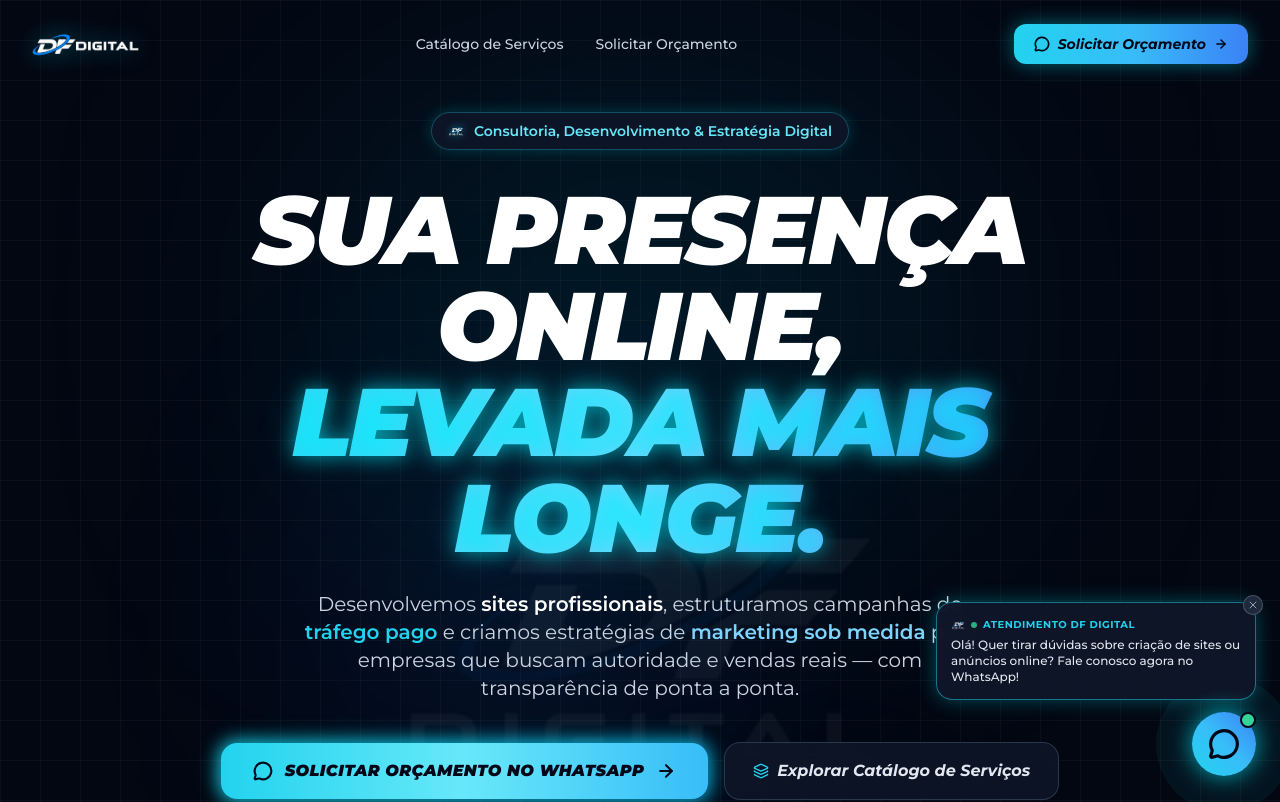
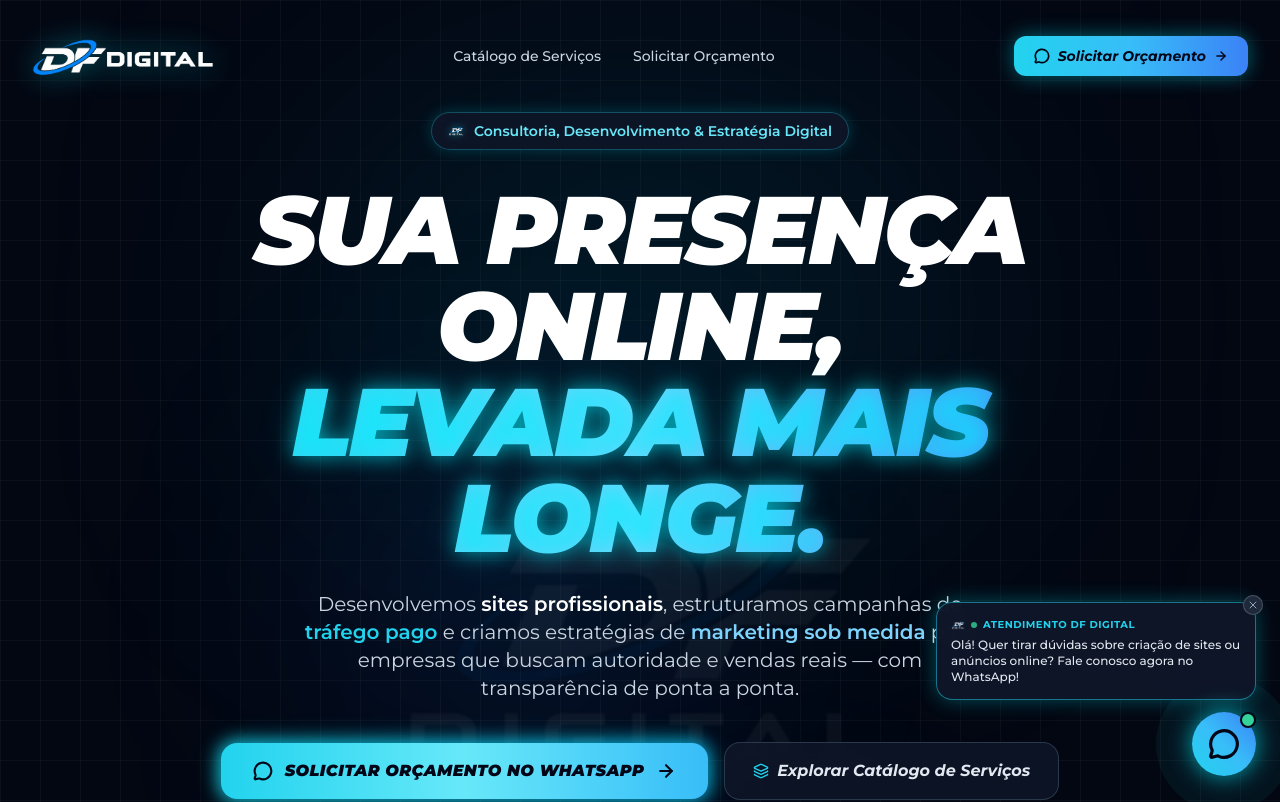
Before and after one commit to Filipe-Machado0/dfsolucoesdigital, a React (Vite) app: page / in a window 1280 px wide. Shown: the top 802 px of the page. Built offline with nearby package versions, Linux system fonts and the light colour scheme.

Commit message:
style: aumentar proporcoes da logo horizontal na Navbar, Footer e CTA

```diff
--- a/src/components/FinalCTA.jsx
+++ b/src/components/FinalCTA.jsx
@@ -41,7 +41,7 @@ export default function FinalCTA() {
                 <img
                   src="/logo-horizontal-white.png"
                   alt="DF Digital - Soluções Digitais"
-                  className="h-9 sm:h-10 w-auto object-contain filter drop-shadow-[0_0_12px_rgba(0,240,255,0.4)]"
+                  className="h-12 sm:h-14 md:h-16 w-auto object-contain filter drop-shadow-[0_0_15px_rgba(0,240,255,0.4)]"
                 />
               </div>
 
--- a/src/components/Footer.jsx
+++ b/src/components/Footer.jsx
@@ -18,7 +18,7 @@ export default function Footer() {
               <img
                 src="/logo-horizontal-white.png"
                 alt="DF Digital - Soluções Digitais"
-                className="h-10 sm:h-11 w-auto object-contain filter drop-shadow-[0_0_12px_rgba(0,240,255,0.35)]"
+                className="h-12 sm:h-14 md:h-16 w-auto object-contain filter drop-shadow-[0_0_12px_rgba(0,240,255,0.35)]"
               />
             </div>
 
--- a/src/components/Navbar.jsx
+++ b/src/components/Navbar.jsx
@@ -31,11 +31,11 @@ export default function Navbar() {
       <div className="max-w-7xl mx-auto px-4 sm:px-6 lg:px-8">
         <div className="flex items-center justify-between">
           {/* Logo Oficial Horizontal */}
-          <a href="#" className="flex items-center group py-1">
+          <a href="#" className="flex items-center group py-0.5">
             <img
               src="/logo-horizontal-white.png"
               alt="DF Digital - Soluções Digitais"
-              className="h-8 sm:h-9 md:h-10 w-auto object-contain filter drop-shadow-[0_0_12px_rgba(0,240,255,0.4)] group-hover:drop-shadow-[0_0_20px_rgba(0,240,255,0.7)] group-hover:scale-[1.02] transition-all duration-300"
+              className="h-11 sm:h-12 md:h-14 lg:h-[68px] w-auto object-contain filter drop-shadow-[0_0_15px_rgba(0,240,255,0.45)] group-hover:drop-shadow-[0_0_25px_rgba(0,240,255,0.85)] group-hover:scale-[1.03] transition-all duration-300"
             />
           </a>
 
```
